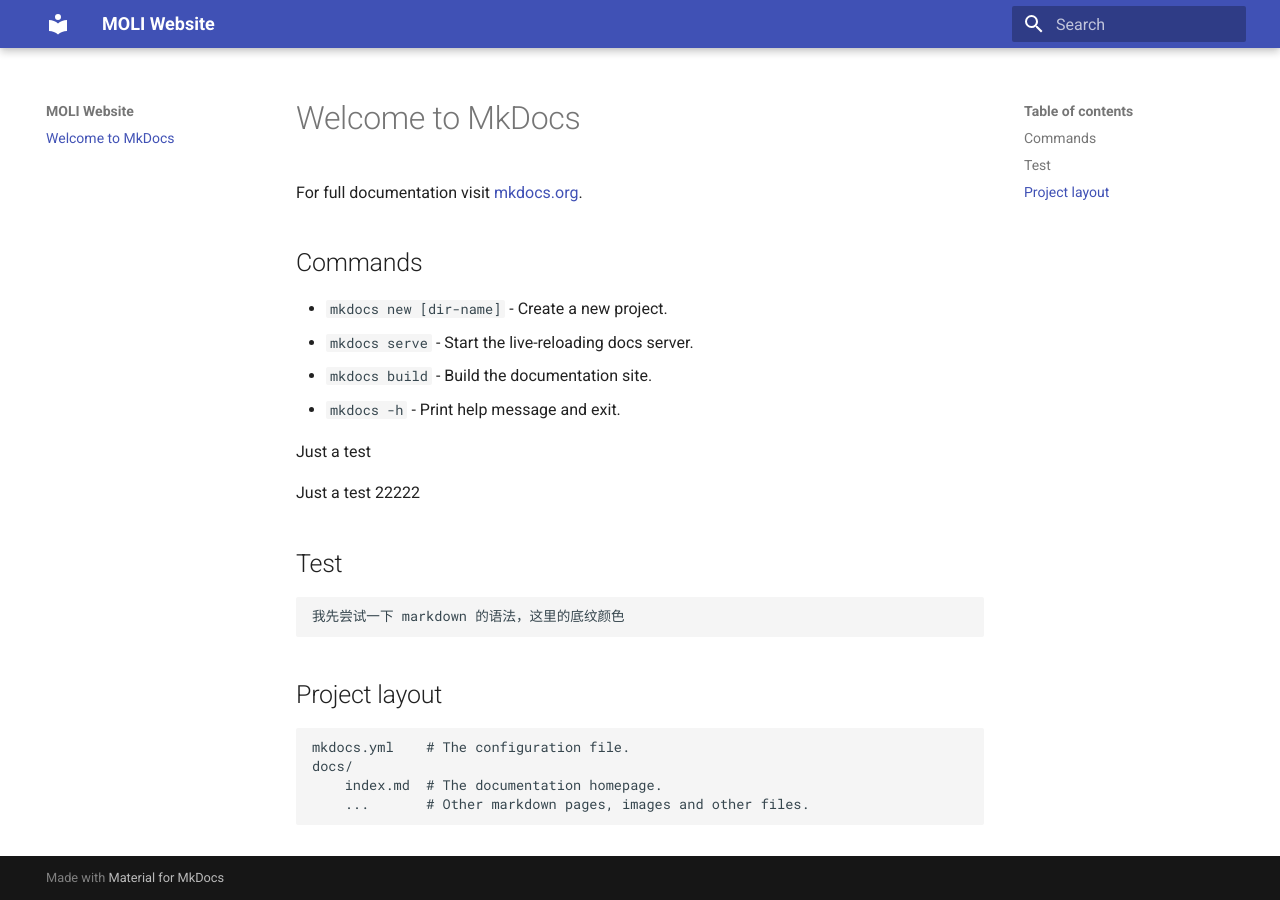
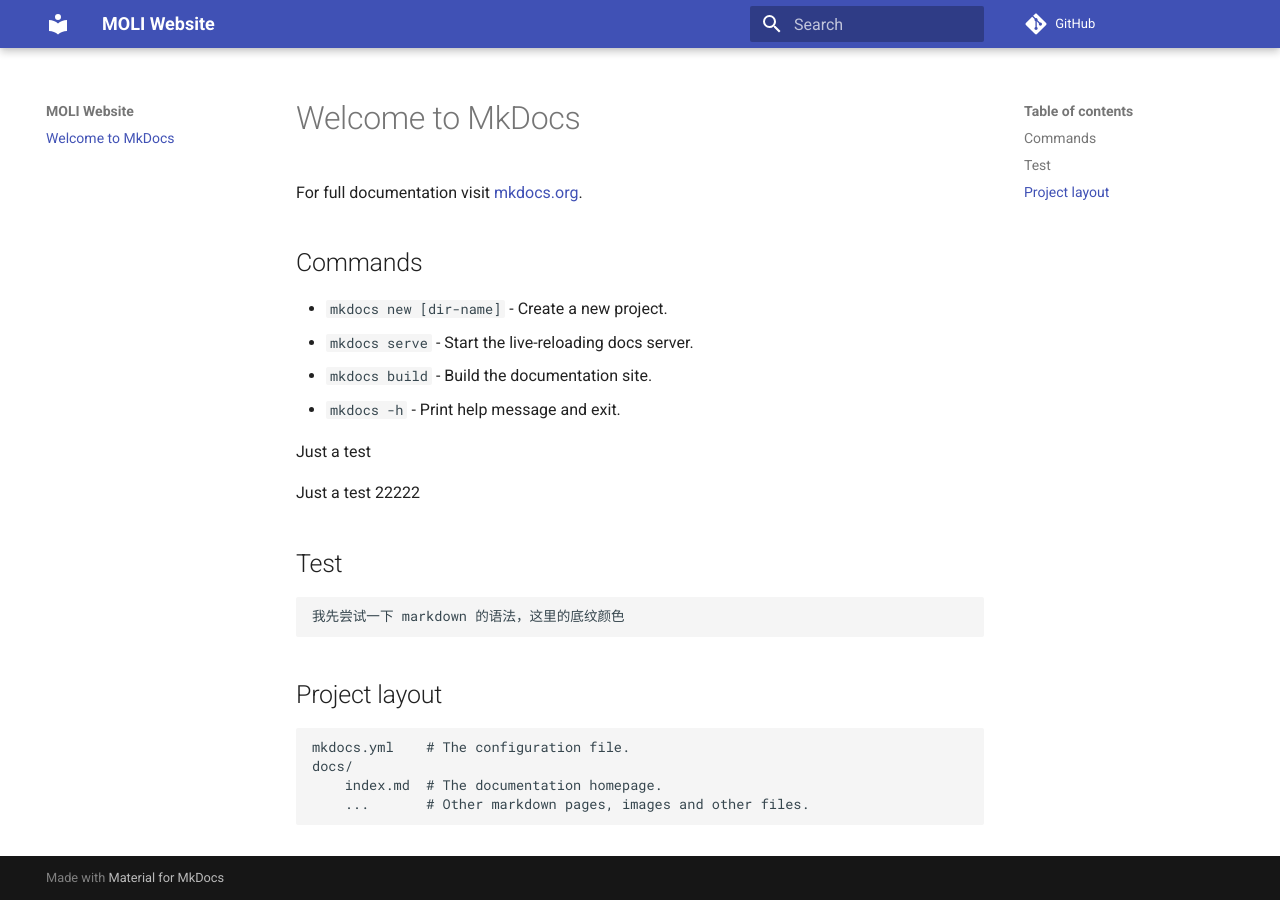
Before and after one commit to puckbee/moli, an MkDocs documentation site: the page built from docs/index.md, in a window 1280 px wide. Built offline with MkDocs 1.6.1 and Material for MkDocs 9.7.7, drawn with Linux system fonts in a browser that asks for light colours; comment, search, counter and statistics services are not loaded.

Commit message:
Just update

```diff
--- a/mkdocs.yml
+++ b/mkdocs.yml
@@ -4,3 +4,35 @@
   name: material
 plugins:
   - search
+repo_url: https://github.com/squidfunk/mkdocs-material
+markdown_extensions:
+  # Python Markdown
+  - abbr
+  - admonition
+  - attr_list
+  - def_list
+  - footnotes
+  - md_in_html
+  - toc:
+      permalink: true
+  # Python Markdown Extensions
+  - pymdownx.arithmatex:
+      generic: true
+  - pymdownx.betterem:
+      smart_enable: all
+  - pymdownx.caret
+  - pymdownx.details
+  - pymdownx.emoji:
+      emoji_index: !!python/name:material.extensions.emoji.twemoji
+      emoji_generator: !!python/name:material.extensions.emoji.to_svg
+  - pymdownx.highlight
+  - pymdownx.inlinehilite
+  - pymdownx.keys
+  - pymdownx.mark
+  - pymdownx.smartsymbols
+  - pymdownx.superfences
+  - pymdownx.tabbed:
+      alternate_style: true
+  - pymdownx.tasklist:
+      custom_checkbox: true
+  - pymdownx.tilde
```
Also changed, not shown: 1 other file.
